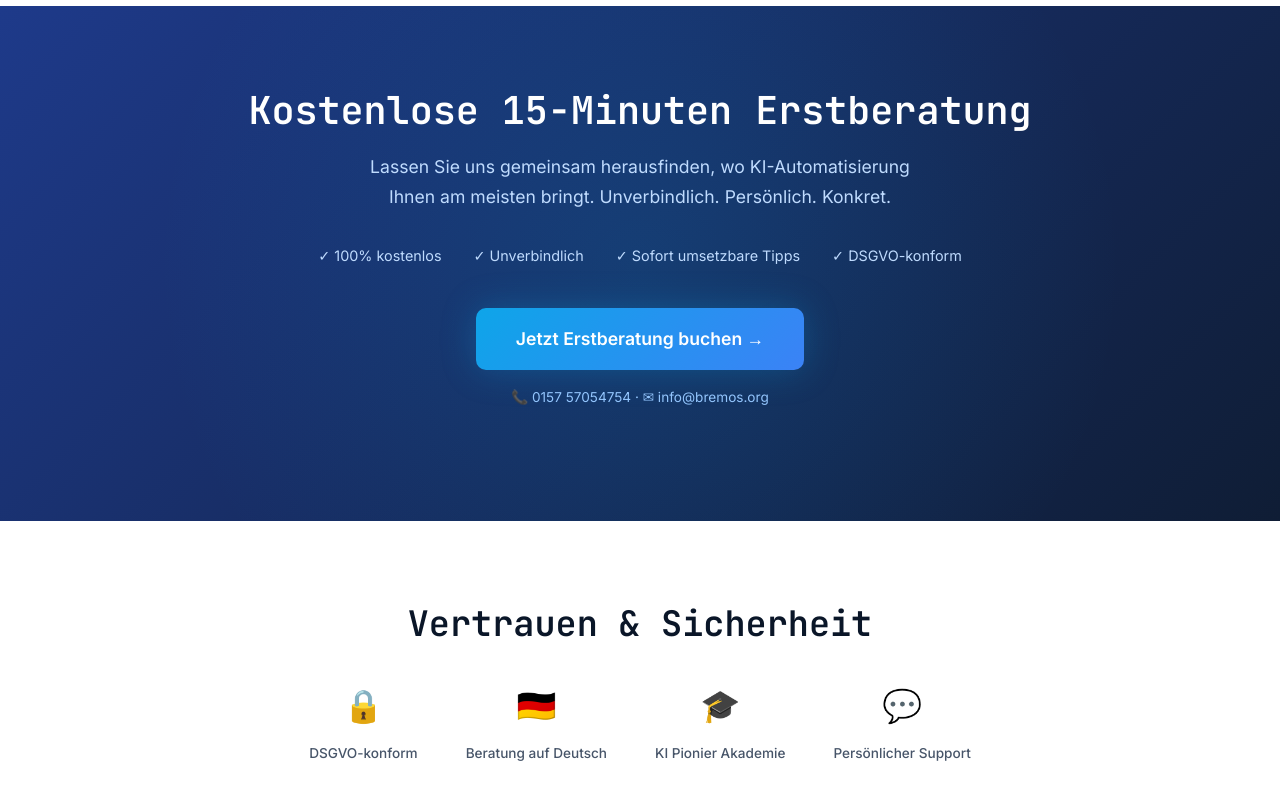
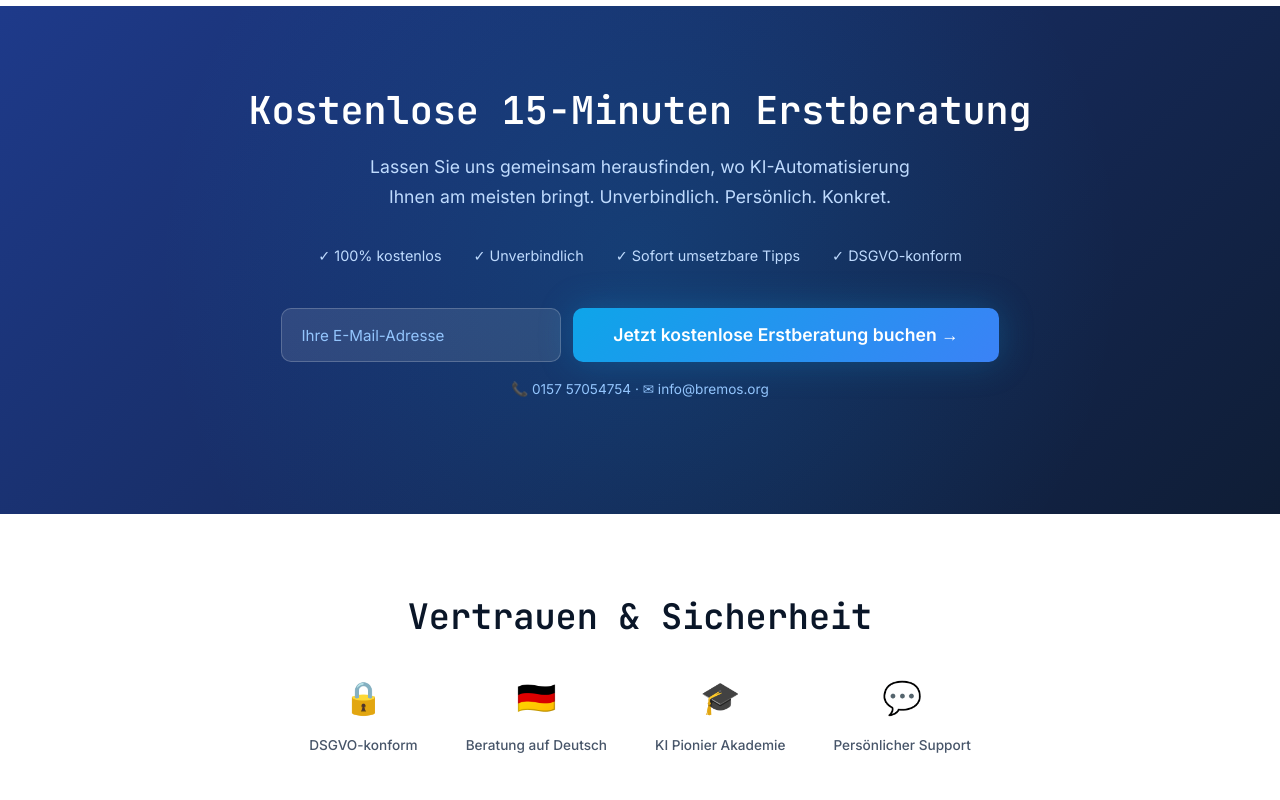
Before and after one commit to brenner-max/homepage, a plain HTML site: page index.html in a window 1280 px wide. Shown: the part 4203-5003 px from the top of the page. Drawn offline with Linux system fonts and the light colour scheme.

Commit message:
CTA: E-Mail-Formular mit Interessenten-Abfrage

```diff
--- a/index.html
+++ b/index.html
@@ -146,6 +146,10 @@ section{padding:5rem 0}
 .cta-features{display:flex;justify-content:center;gap:2rem;flex-wrap:wrap;margin-bottom:2.5rem}
 .cta-features span{color:var(--blue-200);font-size:.9rem;display:flex;align-items:center;gap:.4rem}
 .btn-cta{font-size:1.1rem;padding:1rem 2.5rem;animation:pulseGlow 3s infinite}
+.cta-form{display:flex;gap:.75rem;justify-content:center;flex-wrap:wrap;margin-bottom:1rem}
+.cta-form input[type=email]{padding:.85rem 1.2rem;border-radius:10px;border:1px solid rgba(255,255,255,.2);background:rgba(255,255,255,.1);color:var(--white);font-size:.95rem;font-family:var(--font-body);width:280px;outline:none;transition:border .3s}
+.cta-form input[type=email]::placeholder{color:var(--blue-300)}
+.cta-form input[type=email]:focus{border-color:var(--cyan);background:rgba(255,255,255,.15)}
 
 /* TRUST */
 .trust{text-align:center}
@@ -330,7 +334,10 @@ footer{background:var(--blue-950);color:var(--blue-200);padding:3rem 0 1.5rem}
     <span>✓ Sofort umsetzbare Tipps</span>
     <span>✓ DSGVO-konform</span>
   </div>
-  <a href="mailto:info@bremos.org?subject=Kostenlose%20Erstberatung" class="btn btn-primary btn-cta">Jetzt Erstberatung buchen →</a>
+  <form class="cta-form" onsubmit="sendErstberatung(event)">
+    <input type="email" id="interessent-email" placeholder="Ihre E-Mail-Adresse" required autocomplete="email">
+    <button type="submit" class="btn btn-primary btn-cta">Jetzt kostenlose Erstberatung buchen →</button>
+  </form>
   <p style="margin-top:1rem;font-size:.85rem;color:var(--blue-300)">📞 0157 57054754 · ✉ info@bremos.org</p>
 </div>
 </section>
@@ -437,6 +444,15 @@ footer{background:var(--blue-950);color:var(--blue-200);padding:3rem 0 1.5rem}
 const nav=document.getElementById('navbar');
 window.addEventListener('scroll',()=>{nav.classList.toggle('scrolled',window.scrollY>50)});
 
+// Erstberatung Formular
+function sendErstberatung(e){
+  e.preventDefault();
+  const email=document.getElementById('interessent-email').value;
+  const subject=encodeURIComponent('Anfrage Kostenlose Erstberatung');
+  const body=encodeURIComponent('Hallo Monika,\n\nich interessiere mich für eine kostenlose Erstberatung.\n\nMeine E-Mail-Adresse: '+email+'\n\nBitte melden Sie sich bei mir.\n\nMit freundlichen Grüßen');
+  window.location.href='mailto:info@bremos.org?subject='+subject+'&body='+body;
+}
+
 // Reveal animations
 const observer=new IntersectionObserver((entries)=>{entries.forEach(e=>{if(e.isIntersecting){e.target.classList.add('visible');observer.unobserve(e.target)}})},{threshold:0.15});
 document.querySelectorAll('.reveal').forEach(el=>observer.observe(el));
```
